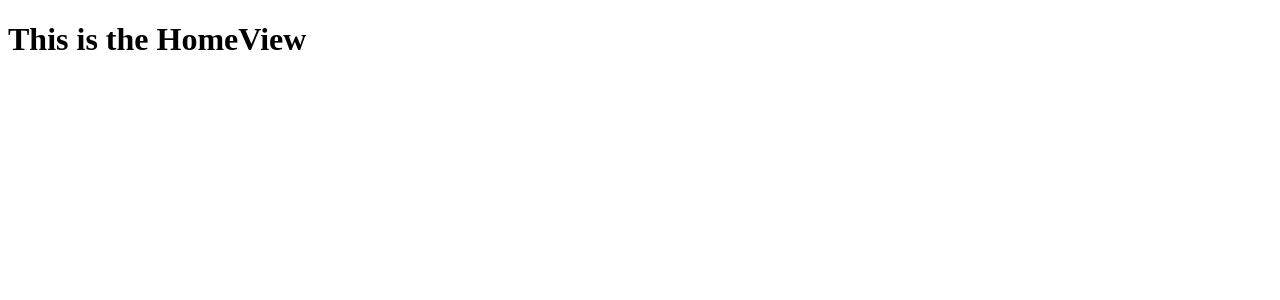
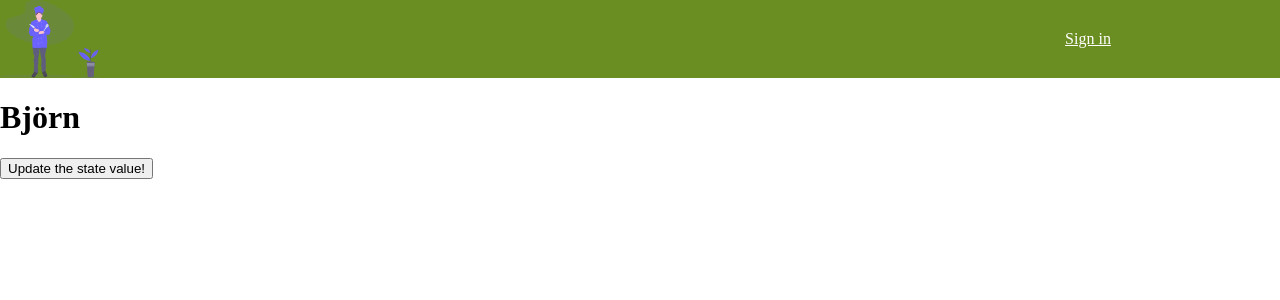
Before and after one commit to BjornBergquist/refreshReactProject, a React (Create React App) app: page /signin in a window 1280 px wide. Shown: the top 300 px of the page. Built offline with nearby package versions, Linux system fonts and the light colour scheme.

Commit message:
Added navbar

```diff
--- a/src/App.js
+++ b/src/App.js
@@ -1,12 +1,17 @@
 import React from 'react'
 import {MyFirstComponent} from './components/myfirstcomponent/MyFirstComponent'
+import { NavigationBar } from './components/NavigationBar/NavigationBar';
 import {Routing} from './routes/Routing'
+import './shared/global/Global.css'
+
 function App() {
   return (
-    <Routing>
-      <h1>React Tutorial</h1>
-      <MyFirstComponent name="Björn" age="32"/>
-    </Routing>
+
+      <Routing>
+
+      <NavigationBar />
+      </Routing>
+
   );
 }
 
--- /dev/null
+++ b/src/components/NavigationBar/NavigationBar.css
@@ -0,0 +1,23 @@
+.navbar__wrapper {
+  display: grid;
+  grid-template-columns: repeat(10, 1fr);
+  background-color: olivedrab;
+}
+
+.logotype {
+  max-width: unset;
+  width: 100px;
+}
+
+.signin {
+  grid-column: -3/-2;
+  align-self: center;
+  color: white;
+  text-decoration: underline;
+  text-align: center;
+}
+
+.logotype,
+.signin {
+  cursor: pointer;
+}
--- /dev/null
+++ b/src/components/NavigationBar/NavigationBar.js
@@ -0,0 +1,15 @@
+import React from 'react'
+import './NavigationBar.css'
+import Logotype from '../../shared/img/logotype.svg'
+import { useHistory } from 'react-router-dom'
+
+
+export const NavigationBar = () => {
+    const history = useHistory();
+    return (
+        <div className="navbar__wrapper">
+            <img onClick = {() => history.push('/')} className="logotype" src={Logotype} alt="Illustration of a chef"/>
+            <span onClick = {() => history.push('/signin')} className="signin">Sign in</span>
+        </div>
+    )
+}
--- a/src/routes/Routing.js
+++ b/src/routes/Routing.js
@@ -2,12 +2,15 @@ import React from 'react'
 import { BrowserRouter as Router, Switch, Route } from 'react-router-dom'
 import { HomeView } from '../view/HomeView'
 import { RecipeView } from '../view/RecipeView'
+import { SignInView } from '../view/SignInView'
 
-export const Routing = () =>{
+export const Routing = (props) =>{
     return (
         <Router>
+            {props.children}
             <Switch>
                 <Route exact path="/recipe" component={RecipeView}/>
+                <Route exact path="/signin" component={SignInView}/>
                 <Route component={HomeView} />
             </Switch>
         </Router>
--- /dev/null
+++ b/src/shared/global/Global.css
@@ -0,0 +1,22 @@
+*,
+*::before,
+*::after {
+  box-sizing: border-box;
+}
+
+:root {
+  --clr-logo: #6c63ff;
+}
+
+body {
+  margin: 0;
+  padding: 0;
+}
+
+img {
+  max-width: 100%;
+}
+
+.logo--fill {
+  fill: white;
+}
--- /dev/null
+++ b/src/view/SignInView.js
@@ -0,0 +1,14 @@
+import React, {useState} from 'react'
+
+
+export const SignInView = () => {
+
+    const [loggedInUser, setLoggedInUser] =  useState("Björn")
+
+    return(
+        <div>
+           <h1>{loggedInUser}</h1>
+           <button onClick = {() => setLoggedInUser("Hulken")}>Update the state value!</button>
+        </div>
+    )
+}
```
Also changed, not shown: src/shared/img/logotype.svg (added).
